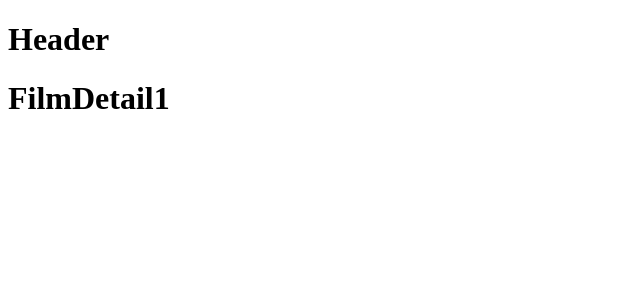
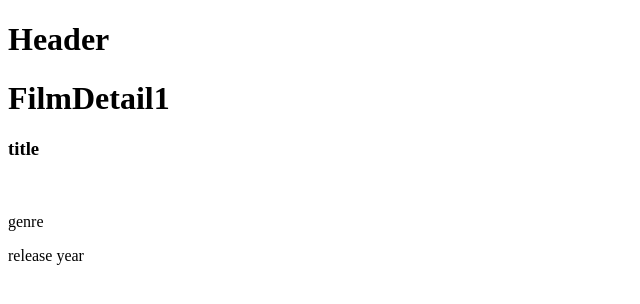
Before and after one commit to DanielPioFalabella/webapp-react, a React (Vite) app: page /movies/1 in a window 1280 px wide. Shown: the top 304 px of the page, without its empty margins (0-640 px from the left). Built offline with nearby package versions, Linux system fonts and the light colour scheme.

Commit message:
struttura FilmDetail

```diff
--- a/src/pages/FilmDetail.jsx
+++ b/src/pages/FilmDetail.jsx
@@ -5,7 +5,15 @@ const FilmDetail = () => {
     const { id } = useParams()
 
     return (
+        <>
         <h1>FilmDetail{id}</h1>
+        <div className="film-container">
+            <h3>title</h3>
+            <img src="" alt="" />
+            <p>genre</p>
+            <p>release year</p>
+        </div>
+        </>
     )
 }
 
```
